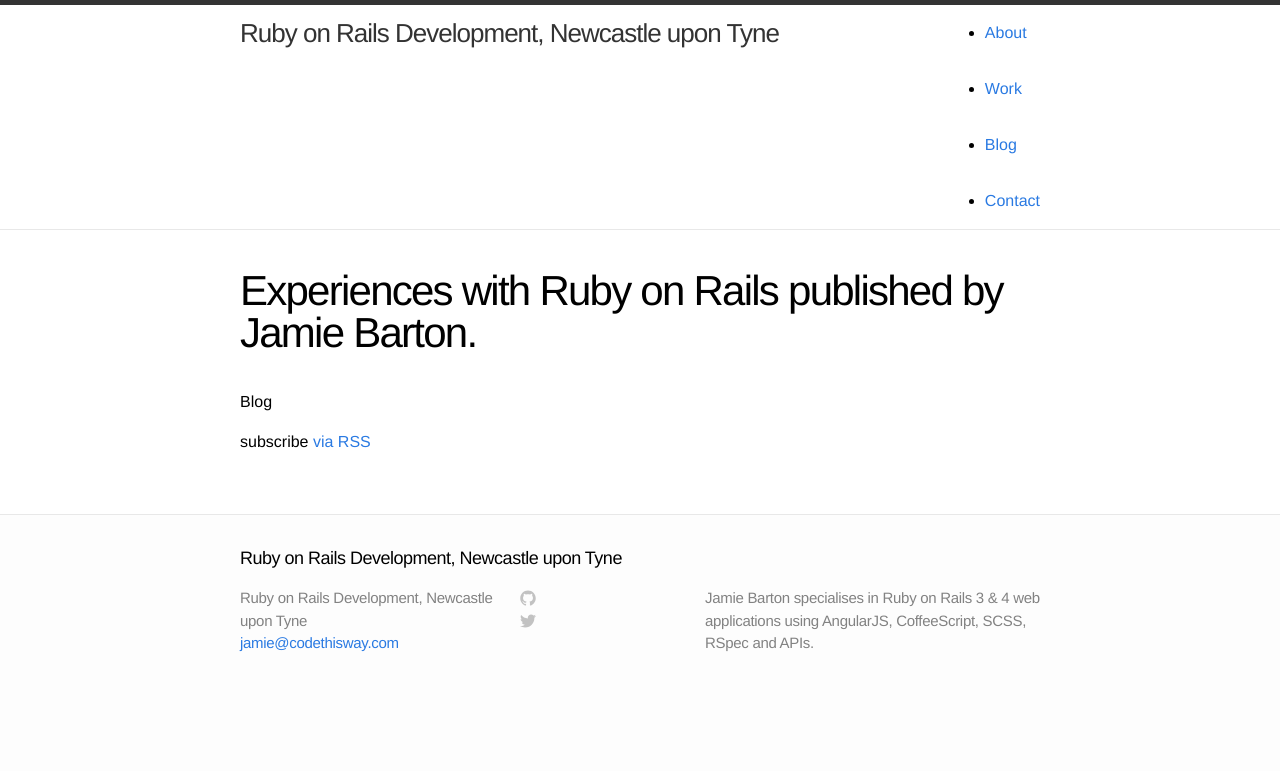
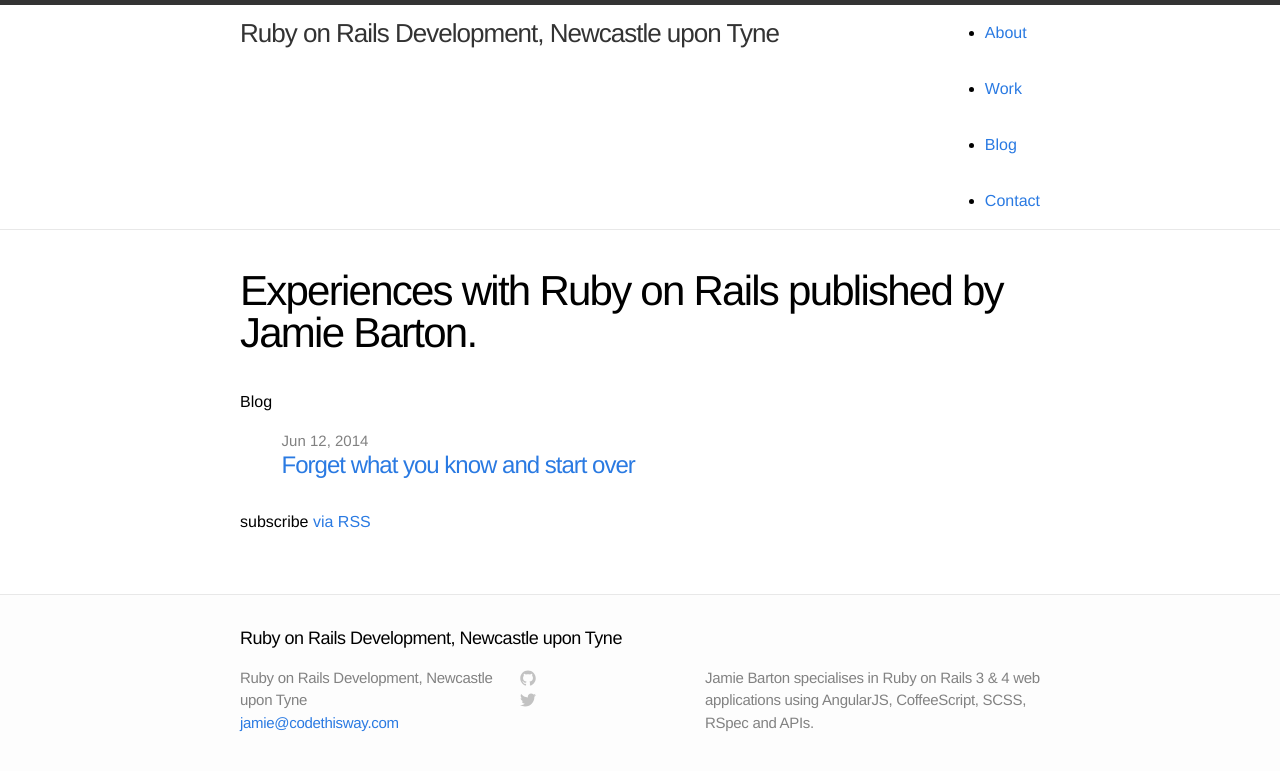
Before and after one commit to liampmccabe/notrab.github.io, a Jekyll site: the page built from blog/index.html, in a window 1280 px wide. Shown: the top 771 px of the page. Built offline with Jekyll 4.4.1, drawn with Linux system fonts in a browser that asks for light colours; Markdown is read by kramdown in place of the engine named in the settings.

Commit message:
Disqus added

```diff
--- a/_config.yml
+++ b/_config.yml
@@ -10,3 +10,4 @@
 # Build settings
 markdown: rdiscount
 permalink: /blog/:year/:month/:day/:title/
+comments: true
--- a/_layouts/post.html
+++ b/_layouts/post.html
@@ -12,4 +12,8 @@
   {{ content }}
   </article>
 
+  {{% if page.comments %}}
+    {% include disqus.html %}
+  {{% endif %}}
+
 </div>
--- /dev/null
+++ b/_posts/2014-06-12-forget-what-you-know-and-start-over.markdown
@@ -0,0 +1,7 @@
+---
+layout: post
+title: "Forget what you know and start over"
+date: 2014-06-12
+---
+
+That's right. Forget what you know and start over.
```
Also changed, not shown: _includes/disqus.html (added, +13 -0 lines).
